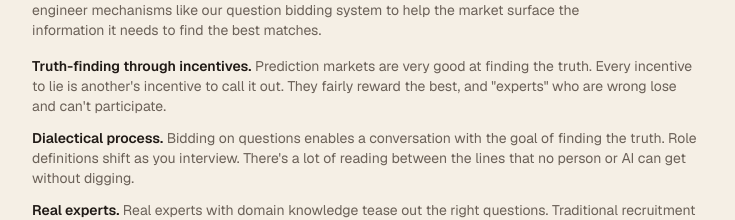
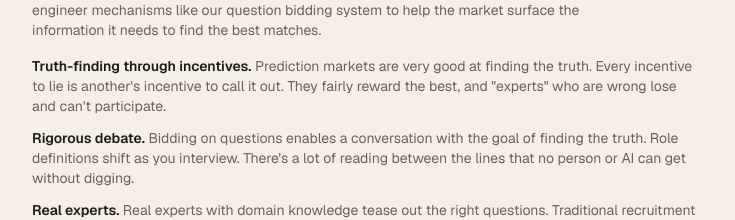
Before and after one commit to LoamMarket/loam.market, a Next.js app: page / in a window 1280 px wide. Shown: the part 1248-1468 px from the top of the page, without its empty margins (272-1007 px from the left). Built offline with nearby package versions, Linux system fonts and the light colour scheme.

Commit message:
Simplify copy: Dialectical process -> Rigorous debate

```diff
--- a/app/page.tsx
+++ b/app/page.tsx
@@ -153,7 +153,7 @@ export default function Home() {
             <span className="font-semibold text-loam-ink">Truth-finding through incentives.</span> Prediction markets are very good at finding the truth. Every incentive to lie is another's incentive to call it out. They fairly reward the best, and "experts" who are wrong lose and can't participate.
           </p>
           <p>
-            <span className="font-semibold text-loam-ink">Dialectical process.</span> Bidding on questions enables a conversation with the goal of finding the truth. Role definitions shift as you interview. There's a lot of reading between the lines that no person or AI can get without digging.
+            <span className="font-semibold text-loam-ink">Rigorous debate.</span> Bidding on questions enables a conversation with the goal of finding the truth. Role definitions shift as you interview. There's a lot of reading between the lines that no person or AI can get without digging.
           </p>
           <p>
             <span className="font-semibold text-loam-ink">Real experts.</span> Real experts with domain knowledge tease out the right questions. Traditional recruitment struggles to distinguish between AI-generated buzzwords and true indicators of talent.
```
